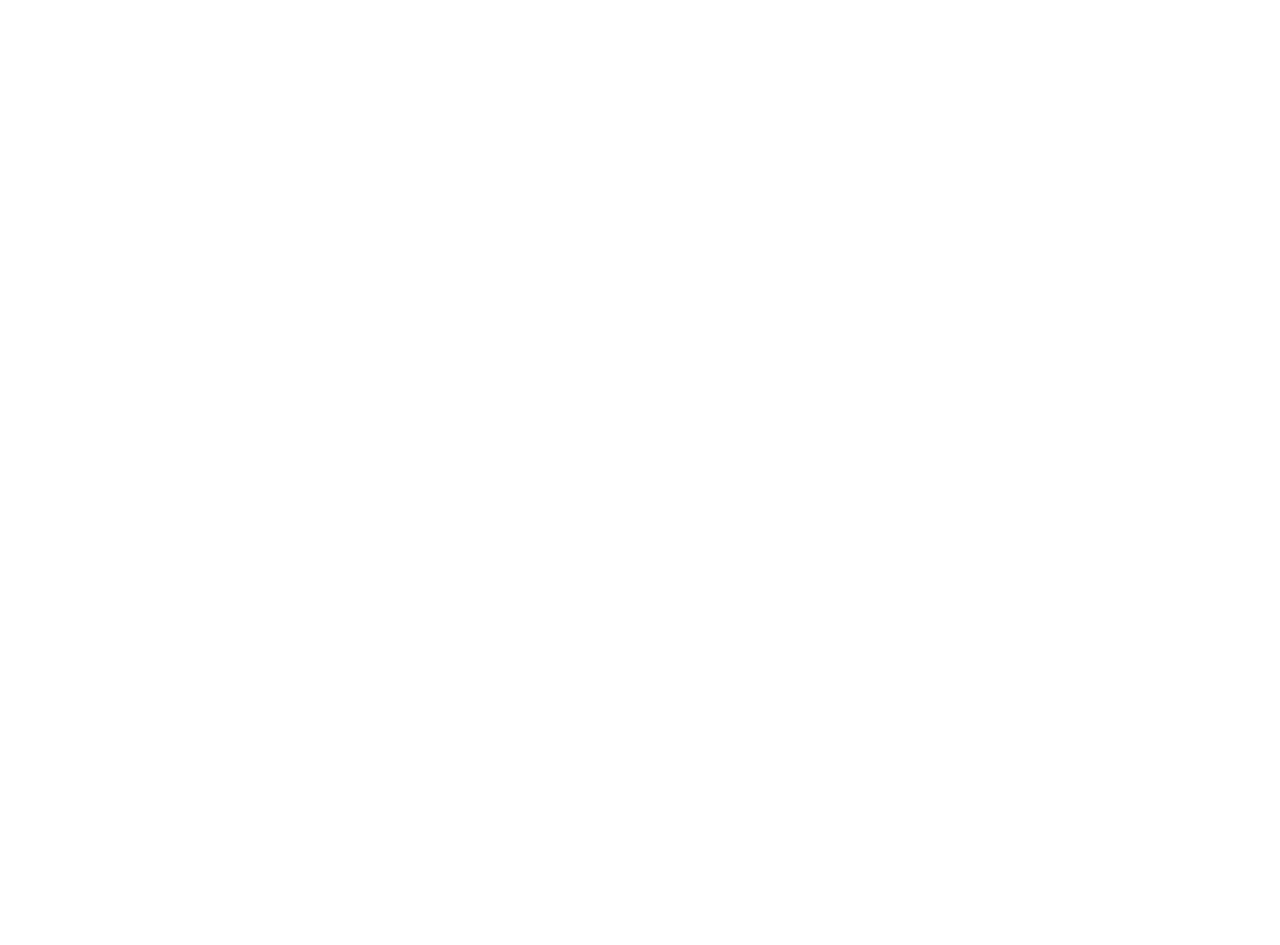
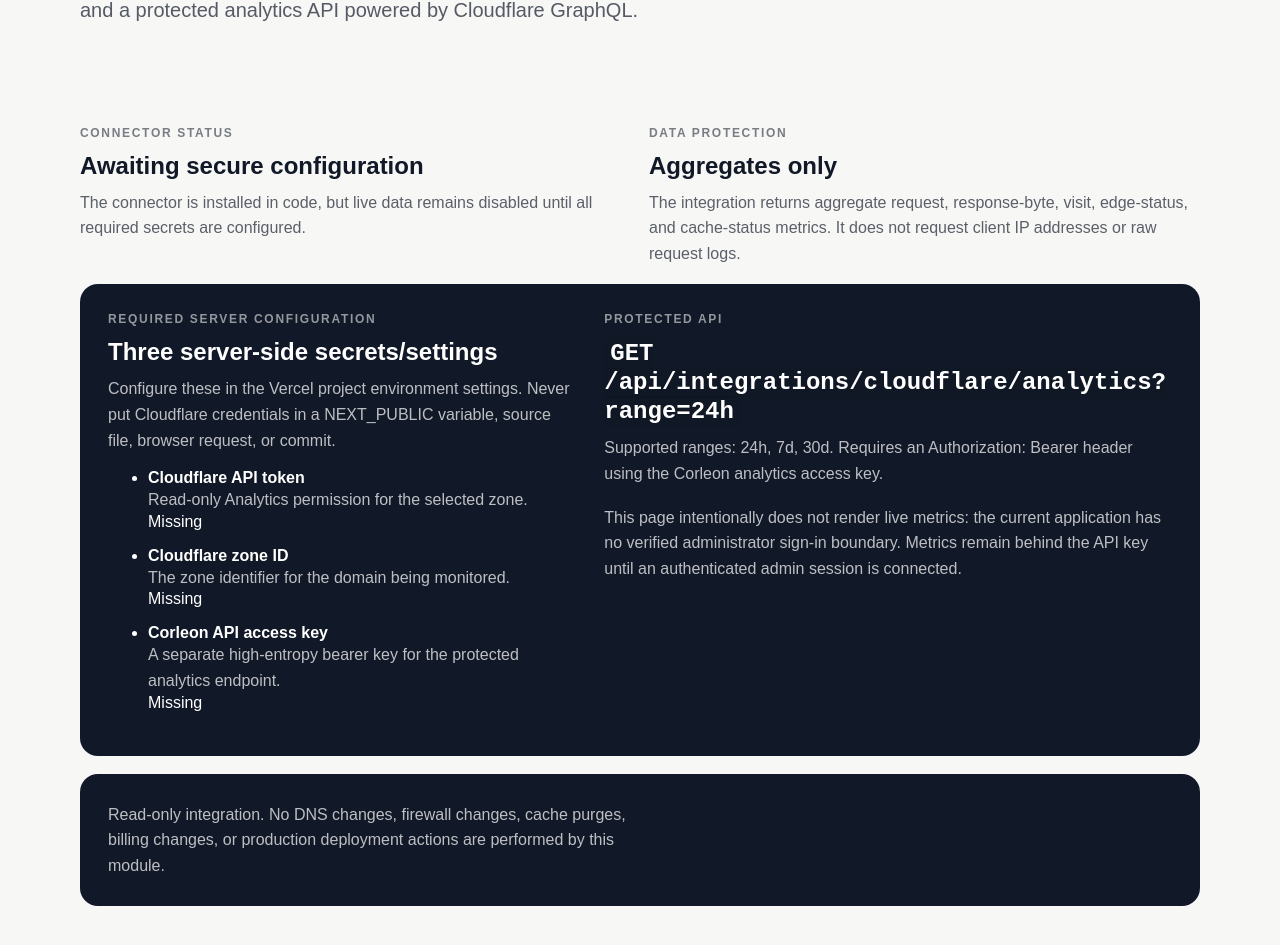
Before and after one commit to karandeep2799-source/corleon-engine, a Next.js app in the folder apps/web/: page /infrastructure/cloudflare in a window 1280 px wide. Before the commit this address had no page. Shown: the part 439-1384 px from the top of the page. Before the commit the page ends 800 px from the top, so only its background shows below. Built offline with nearby package versions, Linux system fonts and the light colour scheme.

Commit message:
feat(cloudflare): add infrastructure analytics status page

```diff
--- /dev/null
+++ b/apps/web/app/infrastructure/cloudflare/page.tsx
@@ -0,0 +1,102 @@
+const isConfigured = Boolean(
+  process.env.CLOUDFLARE_API_TOKEN &&
+  process.env.CLOUDFLARE_ZONE_ID &&
+  process.env.CORLEON_CLOUDFLARE_ANALYTICS_KEY,
+);
+
+const checks = [
+  {
+    name: 'Cloudflare API token',
+    description: 'Read-only Analytics permission for the selected zone.',
+    configured: Boolean(process.env.CLOUDFLARE_API_TOKEN),
+  },
+  {
+    name: 'Cloudflare zone ID',
+    description: 'The zone identifier for the domain being monitored.',
+    configured: Boolean(process.env.CLOUDFLARE_ZONE_ID),
+  },
+  {
+    name: 'Corleon API access key',
+    description: 'A separate high-entropy bearer key for the protected analytics endpoint.',
+    configured: Boolean(process.env.CORLEON_CLOUDFLARE_ANALYTICS_KEY),
+  },
+];
+
+export const dynamic = 'force-dynamic';
+
+export default function CloudflareInfrastructurePage() {
+  return (
+    <main className="shell">
+      <nav className="nav">
+        <a href="/"><strong>Corleon Engine</strong></a>
+        <a href="/api/health">API health</a>
+      </nav>
+
+      <section className="hero">
+        <p className="eyebrow">INFRASTRUCTURE INTELLIGENCE</p>
+        <h1>Cloudflare Zone Analytics.</h1>
+        <p className="lede">
+          Domain-level traffic intelligence, response status breakdowns, cache visibility,
+          and a protected analytics API powered by Cloudflare GraphQL.
+        </p>
+      </section>
+
+      <section className="grid">
+        <article className="card">
+          <p className="eyebrow">CONNECTOR STATUS</p>
+          <h2>{isConfigured ? 'Configuration present' : 'Awaiting secure configuration'}</h2>
+          <p>
+            {isConfigured
+              ? 'All required environment variables are present. Analytics can be queried through the protected API.'
+              : 'The connector is installed in code, but live data remains disabled until all required secrets are configured.'}
+          </p>
+        </article>
+        <article className="card">
+          <p className="eyebrow">DATA PROTECTION</p>
+          <h2>Aggregates only</h2>
+          <p>
+            The integration returns aggregate request, response-byte, visit, edge-status,
+            and cache-status metrics. It does not request client IP addresses or raw request logs.
+          </p>
+        </article>
+      </section>
+
+      <section className="status">
+        <div>
+          <p className="eyebrow">REQUIRED SERVER CONFIGURATION</p>
+          <h2>Three server-side secrets/settings</h2>
+          <p>
+            Configure these in the Vercel project environment settings. Never put Cloudflare
+            credentials in a NEXT_PUBLIC variable, source file, browser request, or commit.
+          </p>
+          <ul>
+            {checks.map((check) => (
+              <li key={check.name} style={{ marginBottom: 16 }}>
+                <strong>{check.name}</strong>
+                <p>{check.description}</p>
+                <span>{check.configured ? 'Present' : 'Missing'}</span>
+              </li>
+            ))}
+          </ul>
+        </div>
+        <div>
+          <p className="eyebrow">PROTECTED API</p>
+          <h2><code>GET /api/integrations/cloudflare/analytics?range=24h</code></h2>
+          <p>Supported ranges: 24h, 7d, 30d. Requires an Authorization: Bearer header using the Corleon analytics access key.</p>
+          <p style={{ marginTop: 18 }}>
+            This page intentionally does not render live metrics: the current application has
+            no verified administrator sign-in boundary. Metrics remain behind the API key until
+            an authenticated admin session is connected.
+          </p>
+        </div>
+      </section>
+
+      <footer className="status">
+        <p>
+          Read-only integration. No DNS changes, firewall changes, cache purges, billing changes,
+          or production deployment actions are performed by this module.
+        </p>
+      </footer>
+    </main>
+  );
+}
```
